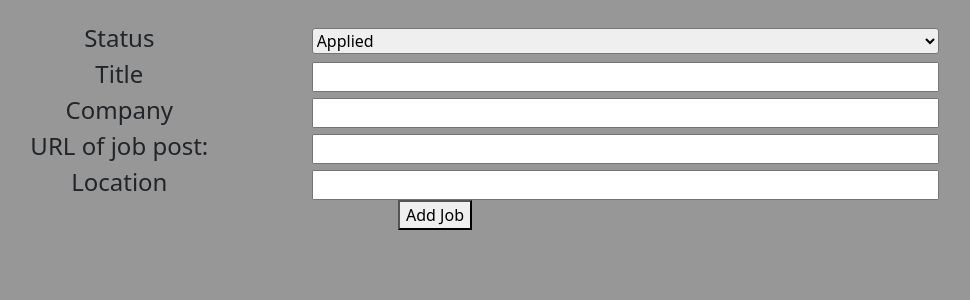
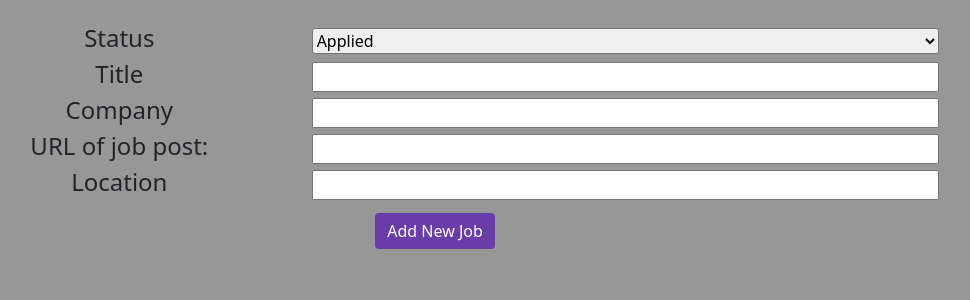
Before and after one commit to borelli28/Job-Board, a Django app: template job_board_app/templates/new_job.html in a window 1280 px wide. Shown: the part 137-437 px from the top of the page, without its empty margins (205-1175 px from the left). Run offline with Django 3.2, Linux system fonts and the light colour scheme; the template is opened without the code that fills it, so the values that code supplies are empty.

Commit message:
Added styling to submit btn in new_job_form.html

```diff
--- a/job_board_app/templates/new_job.html
+++ b/job_board_app/templates/new_job.html
@@ -47,7 +47,7 @@
           <input type="text" name="location"/>
         </div>
         <div>
-          <button type="submit">Add Job</button>
+          <button type="submit" class="btn btn-light" id="update-btn">Add New Job</button>
         </div>
       </form>
 
```
